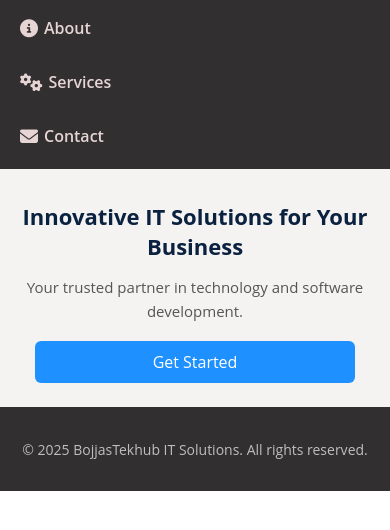
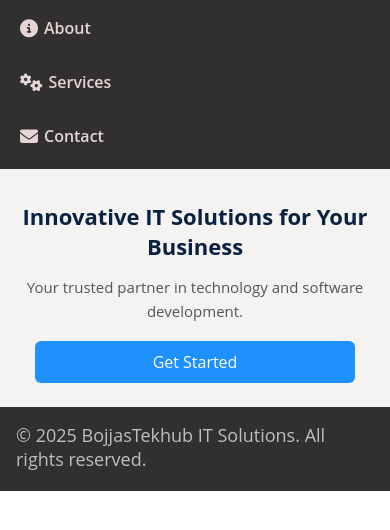
Before and after one commit to PraveenBojja83/bojjastekhub-company-website, a plain HTML site: page index.html in a window 390 px wide. Shown: the part 132-662 px from the top of the page. Drawn offline with Linux system fonts and the light colour scheme.

Commit message:
Update styles mobile view 4

```diff
--- a/style.css
+++ b/style.css
@@ -233,6 +233,16 @@ footer p {
     color: #bfbfbf;
     margin: 0; /* Remove default margin to center properly */
 }
+@media (max-width: 768px) {
+    footer {
+        padding: 10px 8px;
+    }
+    footer p {
+        font-size: 18px;
+        margin-bottom: 4px;
+        text-align: left;
+        word-break: break-word;
+    }
 
 
 /* About Section */
```
